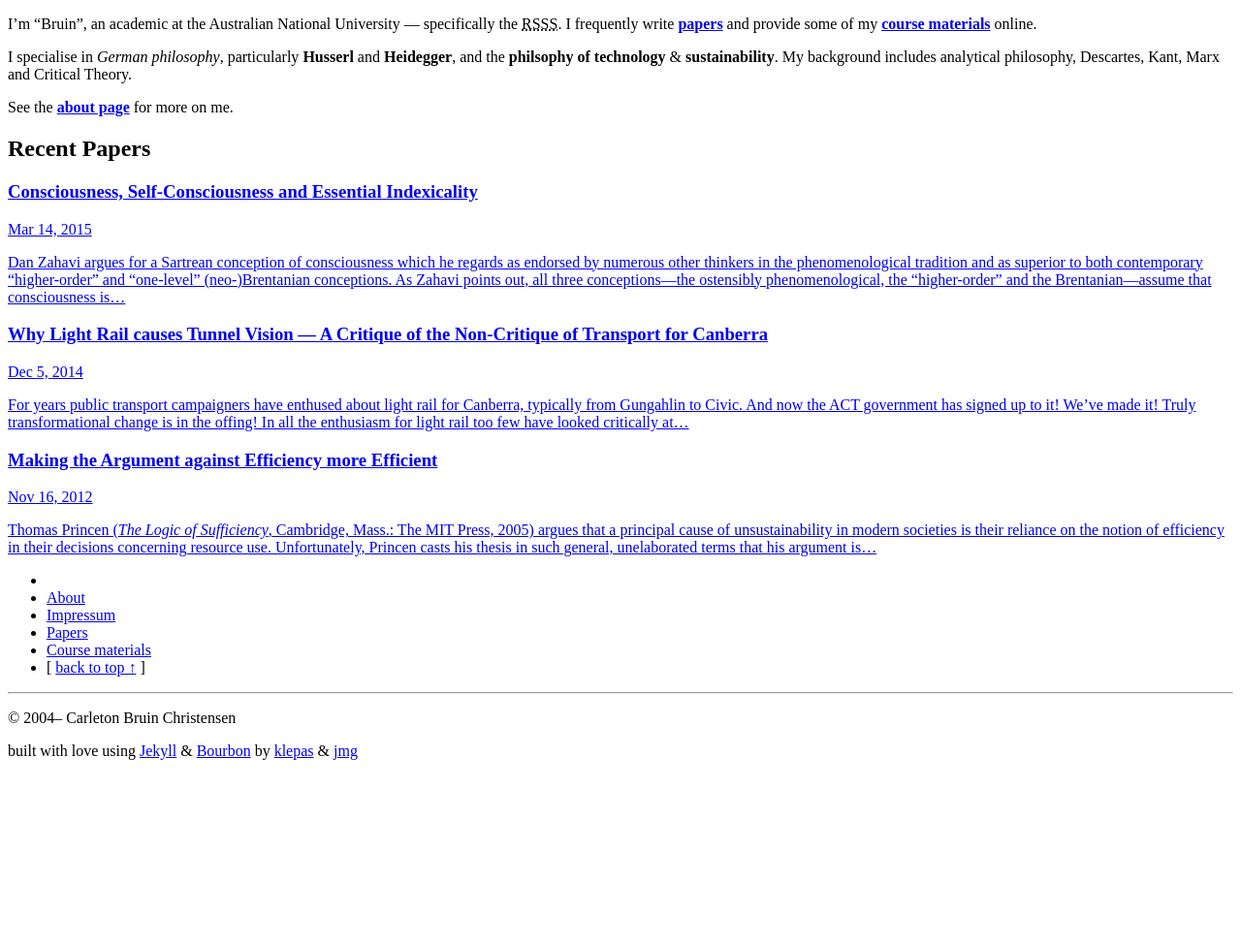
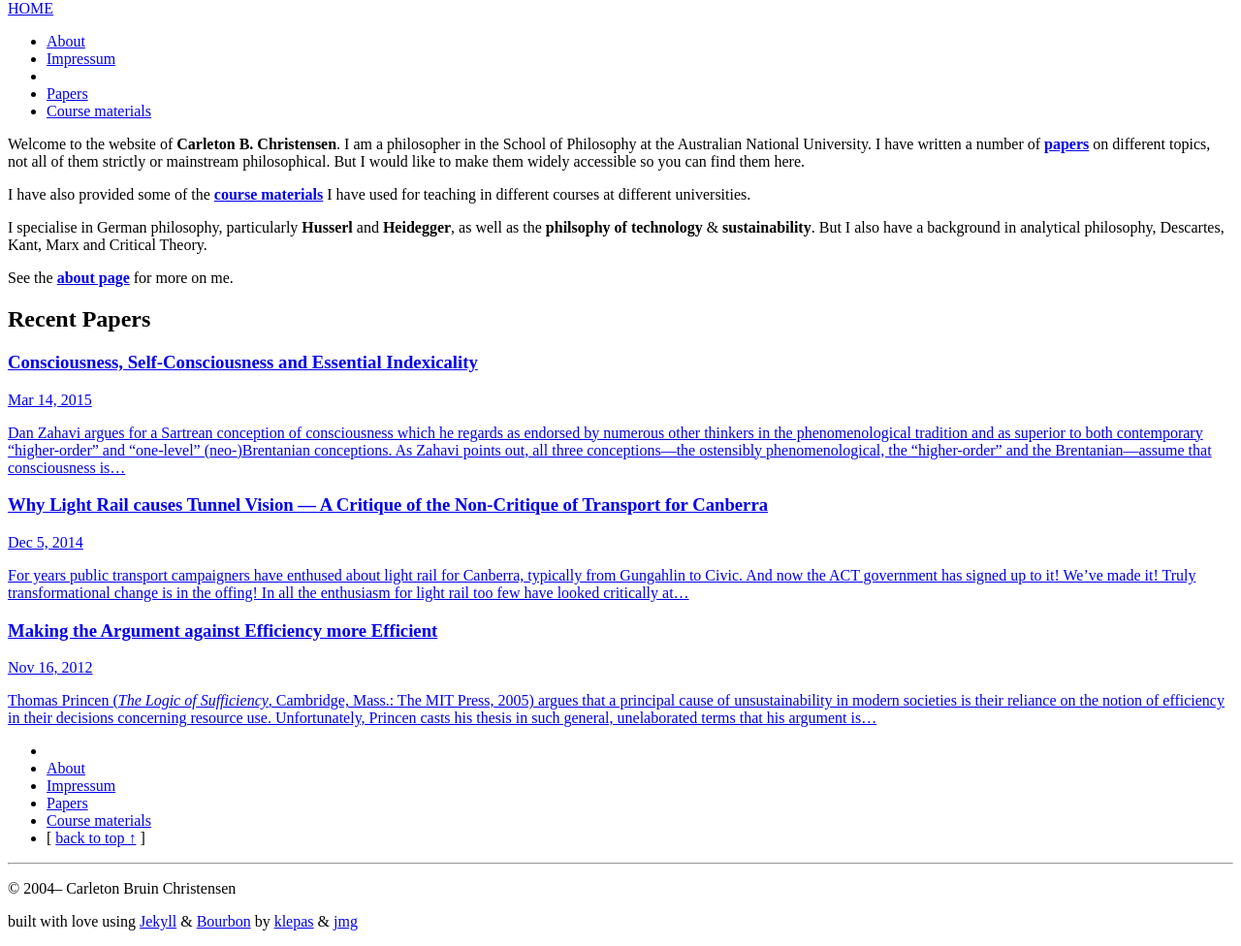
Before and after one commit to klepas/bruins-site, a Jekyll site: the page built from index.html, in a window 1280 px wide. Shown: the part 208-1184 px from the top of the page at 97% size. Built offline with Jekyll 4.4.1, drawn with Linux system fonts in a browser that asks for light colours; nearby versions of some CDN libraries; some web fonts are replaced; before the commit the page ends 1008 px from its top, so only the background shows below that.

Commit message:
update content to text supplied, layout to re add nav

```diff
--- a/index.html
+++ b/index.html
@@ -7,10 +7,13 @@
   <section class="content introduction">
 
     <p class="home-intro">
-      I’m “Bruin”, an academic at the Australian National University &mdash; specifically the <abbr title="Research School of Social Sciences">RSSS</abbr>. I frequently write <strong><a href="/papers">papers</a></strong> and provide some of my <strong><a href="/courses">course materials</a></strong> online.
+     Welcome to the website of <strong>Carleton B. Christensen</strong>. I am a philosopher in the School of Philosophy at the Australian National University. I have written a number of <strong><a href="/papers">papers</a></strong> on different topics, not all of them strictly or mainstream philosophical. But I would like to make them widely accessible so you can find them here.
     </p>
     <p class="home-intro">
-      I specialise in <em>German philosophy</em>, particularly <strong>Husserl</strong> and <strong>Heidegger</strong>, and the <strong>philsophy of technology</strong> <span class="amp">&amp;</span> <strong>sustainability</strong>. My background includes analytical philosophy, Descartes, Kant, Marx and Critical Theory.
+     I have also provided some of the <strong><a href="/courses">course materials</a></strong> I have used for teaching in different courses at different universities.
+    </p>
+    <p class="home-intro">
+     I specialise in German philosophy, particularly <strong>Husserl</strong> and <strong>Heidegger</strong>, as well as the <strong>philsophy of technology</strong> <span class="amp">&amp;</span> <strong>sustainability</strong>. But I also have a background in analytical philosophy, Descartes, Kant, Marx and Critical Theory.
     </p>
     <p class="home-intro about-me">
       See the <strong><a href="/about">about page</a></strong> for more on me.
```
Also changed, not shown: other parts of index.html (+1 -1 lines).
